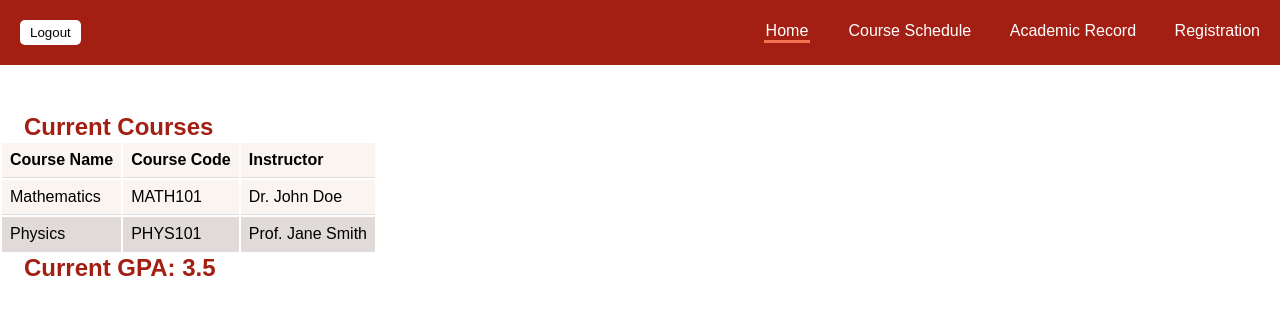
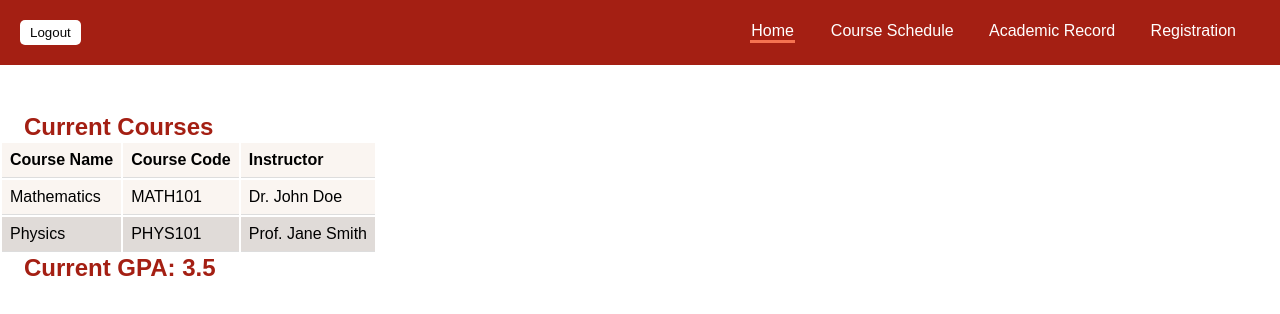
Before and after one commit to VastaGit/SRS-client-side, a React (Vite) app: page /home in a window 1280 px wide. Shown: the top 314 px of the page. Built offline with nearby package versions, Linux system fonts and the light colour scheme.

Commit message:
Add files via upload

```diff
--- a/src/styles/styles.css
+++ b/src/styles/styles.css
@@ -14,6 +14,7 @@ nav {
     justify-content: space-between;
     align-items: center;
     margin-bottom: 3rem;
+    padding-right: 2.75rem;
 }
 
 .nav-items{
```
Lines whose indentation alone changed are shown as unchanged.
